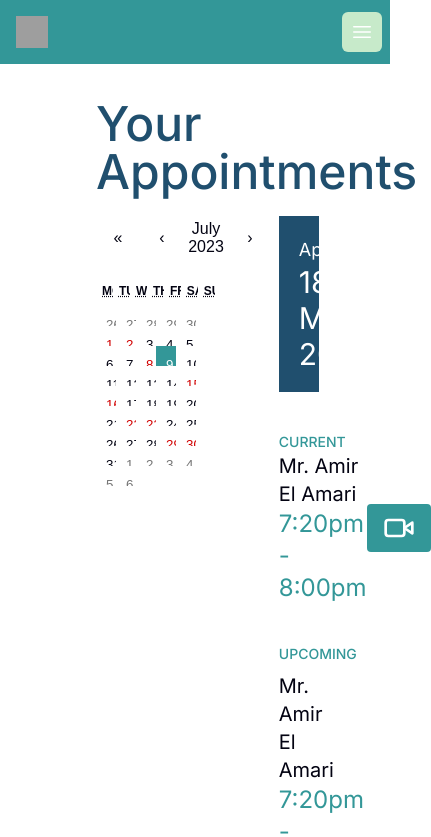
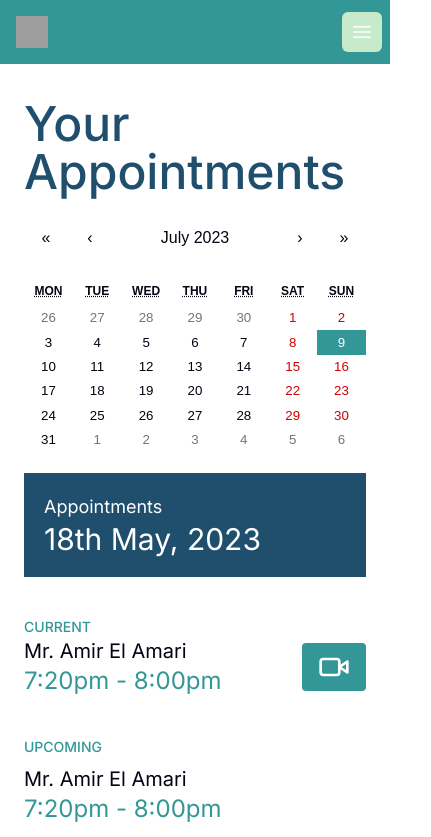
Before and after one commit to TheNestDevs/H4B, a Next.js app in the folder apps/web/: page /dashboard in a window 390 px wide. Shown: the top 837 px of the page, 431 px wide, since content can reach past the window. Built offline with nearby package versions, Linux system fonts and the light colour scheme; grey boxes are pictures that could not be loaded.

Commit message:
mobile responsive

```diff
--- a/apps/web/app/dashboard/page.tsx
+++ b/apps/web/app/dashboard/page.tsx
@@ -14,15 +14,15 @@ const Dashboard = () => {
         setValue(values[0]);
     };
     return (
-        <div className={"px-20"}>
+        <div className={"px-2 lg:px-20"}>
             <h1 className="heading my-5 text-5xl font-medium text-text-secondary">
                 Your Appointments
             </h1>
-            <div className={"flex"}>
-                <div className="w-3/5 ">
+            <div className={"flex flex-col gap-5 lg:flex-row"}>
+                <div className="w-full lg:w-3/5 ">
                     <Calendar className={"calendar"} value={value} onChange={onAdd as never} />
                 </div>
-                <div className="w-2/5 px-16">
+                <div className="w-full lg:w-2/5 lg:px-16">
                     <div className="bg-text-secondary p-5">
                         <p className="m-0 text-lg text-white">Appointments</p>
                         <p className="m-0 text-3xl text-white">18th May, 2023</p>
--- a/apps/web/styles/calendar.css
+++ b/apps/web/styles/calendar.css
@@ -4,10 +4,10 @@
 }
 
 .react-calendar__month-view__days__day {
-    padding: 10px;
-    /*border-width: 2px !important;*/
-    /*border-style: solid !important;*/
-    /*border-color: rgb(var(--color-accent)) !important;*/
+    padding: 0;
+    display: flex;
+    align-items: center;
+    justify-content: center;
     aspect-ratio: 2/1;
     margin: 1px;
 }
```
Also changed, not shown: 1 other file (tests, documents, lock files or other folders).
